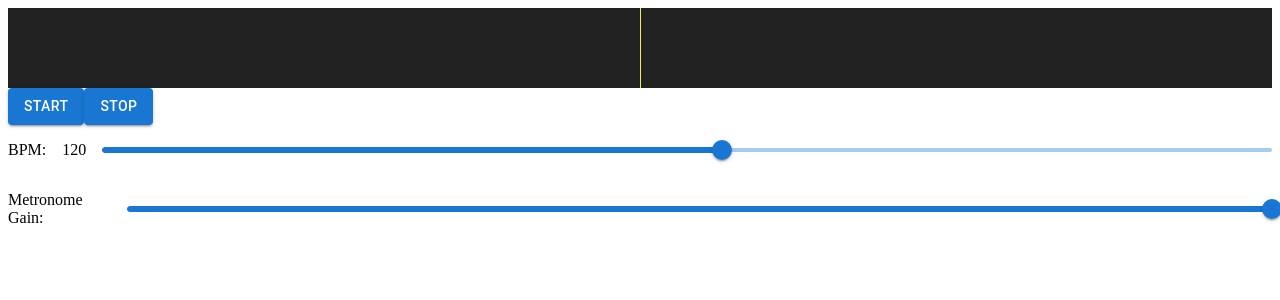
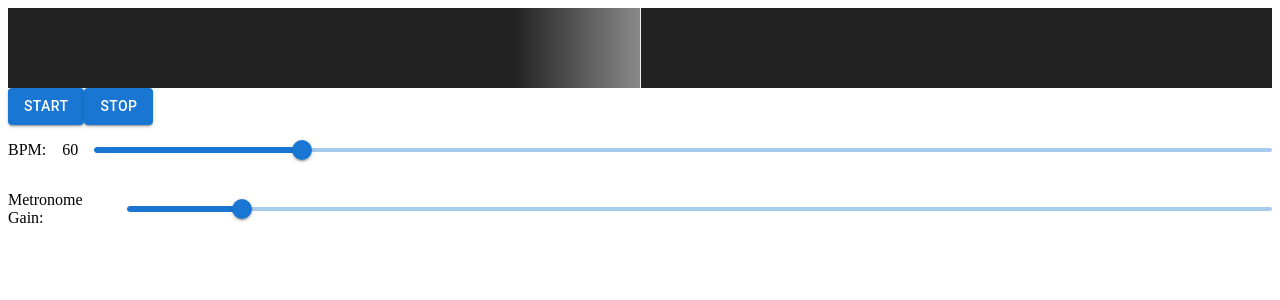
Before and after one commit to spensbot/metronome-, a React (Vite) app: page / in a window 1280 px wide. Shown: the top 300 px of the page. Built offline with nearby package versions, Linux system fonts and the light colour scheme.

Commit message:
Add pressed notes to visualizer

```diff
--- a/src/engine/AudioEngine.ts
+++ b/src/engine/AudioEngine.ts
@@ -1,7 +1,7 @@
 import { getAudioContext, loadBuffer } from './audioUtils'
 import metronomePath from '/metronome.mp3'
 import { store } from '../redux/store'
-import { AudioTime, ClockDelta, Tempo } from './Clock'
+import { AudioTime, ClockDelta, Duration, PerfTime, Tempo } from './Clock'
 
 interface GraphData {
   ctx: AudioContext
@@ -100,10 +100,24 @@ export default class AudioEngine {
     }
   }
 
+  audioTime(perfTime: PerfTime): AudioTime {
+    if (this.graph) {
+      return perfTime.toAudio(this.graph.clockDelta)
+    } else {
+      return AudioTime.zero()
+    }
+  }
+
+  clockDelta(): Duration {
+    return this.graph ? this.graph.clockDelta.duration : Duration.s(0)
+  }
+
   private playMetronomeSound(gain: number, time: AudioTime) {
     if (!this.graph) return
 
     const { ctx, metronome, gainNode } = this.graph
+
+    this.graph.clockDelta = new ClockDelta(ctx)
 
     const source = ctx.createBufferSource()
     source.buffer = metronome
--- a/src/engine/Clock.ts
+++ b/src/engine/Clock.ts
@@ -27,6 +27,10 @@ export class Duration {
 
   plus(other: Duration) {
     return new Duration(this.seconds + other.seconds)
+  }
+
+  debug(): string {
+    return `${this.s().toFixed(3)}s`
   }
 }
 
@@ -60,6 +64,8 @@ export class ClockDelta {
   }
 }
 
+// DOMHighResTimesStamp
+// https://developer.mozilla.org/en-US/docs/Web/API/DOMHighResTimeStamp
 export class PerfTime {
   duration: Duration
 
@@ -71,11 +77,19 @@ export class PerfTime {
     return new PerfTime(Duration.ms(window.performance.now()))
   }
 
+  // I havne't found docs to confirm. But many sources mention that the midi timestamp
+  // is based on the same DOMHighResTimeStamp as window.performance.now()
+  static fromMidi(midiMessageEvent: MIDIMessageEvent): PerfTime {
+    return new PerfTime(Duration.ms(midiMessageEvent.timeStamp))
+  }
+
   toAudio(delta: ClockDelta): AudioTime {
     return new AudioTime(this.duration.minus(delta.duration))
   }
 }
 
+// Web Audio Context currentTime property
+// https://developer.mozilla.org/en-US/docs/Web/API/BaseAudioContext/currentTime
 export class AudioTime {
   duration: Duration
 
--- a/src/engine/MidiEngine.ts
+++ b/src/engine/MidiEngine.ts
@@ -1,6 +1,8 @@
 import { MidiMessage, parseMidiMessage } from './midiUtils'
 
-function onMidi(access: MIDIAccess, cb: (message: MidiMessage) => void) {
+type MidiCb = (message: MidiMessage) => void
+
+function onMidi(access: MIDIAccess, cb: MidiCb) {
   console.log('setting midi')
   access.inputs.forEach(input => {
     input.onmidimessage = e => {
@@ -13,13 +15,14 @@ function onMidi(access: MIDIAccess, cb: (message: MidiMessage) => void) {
 export default class MidiEngine {
   midiAccess: MIDIAccess | null = null
 
-  async init() {
+  async init(onPress: MidiCb) {
     this.midiAccess = await navigator.requestMIDIAccess()
 
-    onMidi(this.midiAccess, message => {
+    onMidi(this.midiAccess, (message: MidiMessage) => {
       if (message.type === 'on') {
-        const diff = performance.now() - message.timeStamp
-        console.log(`${message.note} | ${message.velocity} | ${diff}`)
+        onPress(message)
+      } else {
+        console.log(message)
       }
     })
   }
--- a/src/engine/engine.ts
+++ b/src/engine/engine.ts
@@ -2,14 +2,60 @@ import AudioEngine from "./AudioEngine"
 import MidiEngine from "./MidiEngine"
 import onNextGesture from "./onNextGesture"
 import { animationStore, setAnimationState } from "../redux/animationStore"
+import { store } from '../redux/store'
+import { MidiMessage } from "./midiUtils"
+import { addNote, clearNotes } from "../redux/noteSlice"
+import { ClockDelta, PerfTime } from "./Clock"
 
 export class Engine {
   audioEngine: AudioEngine = new AudioEngine()
   private midiEngine: MidiEngine = new MidiEngine()
+  lastCursorRatio: number = 0
+  animationHandle: number = 0
 
   init() {
     this.audioEngine.init()
-    this.midiEngine.init()
+    this.midiEngine.init((message: MidiMessage) => {
+      // if (this.audioEngine.graph) {
+      //   const perfNow = PerfTime.now().duration.debug()
+      //   const messagePerf = message.time.duration.debug()
+      //   const messageAudio = this.audioEngine.audioTime(message.time).duration.debug()
+      //   const audioNow = this.audioEngine.currentTime().duration.debug()
+      //   const delta = this.audioEngine.clockDelta().debug()
+      //   const deltaNow = new ClockDelta(this.audioEngine.graph?.ctx).duration.debug()
+      //   console.log(`Perf: ${perfNow} | Audio: ${audioNow} | Delta: ${delta}`)
+      //   console.log(`Message Perf: ${messagePerf} | Audio: ${messageAudio} | DeltaNow: ${deltaNow}`)
+      //   console.log(`${message.time}`)
+      // }
+
+      store.dispatch(addNote({
+        ...message,
+        time: this.audioEngine.audioTime(message.time)
+      }))
+    })
+
+    const animate = () => {
+      const audio = this.audioEngine
+      const cursorRatio = audio.visualizerRatio(audio.currentTime())
+      if (cursorRatio < 0.5 && this.lastCursorRatio > 0.5) {
+        // Focus Shift
+        store.dispatch(clearNotes())
+      }
+
+      animationStore.dispatch(setAnimationState({
+        cursorRatio
+      }))
+
+      this.animationHandle = requestAnimationFrame(animate)
+
+      this.lastCursorRatio = cursorRatio
+    }
+
+    this.animationHandle = requestAnimationFrame(animate)
+  }
+
+  cleanup() {
+    cancelAnimationFrame(this.animationHandle)
   }
 
   start() {
@@ -22,17 +68,7 @@ export class Engine {
 }
 
 const engine = new Engine()
-const audio = engine.audioEngine
 
 onNextGesture(() => { engine.init() })
 
-function animate() {
-  animationStore.dispatch(setAnimationState({
-    cursorRatio: audio.visualizerRatio(audio.currentTime())
-  }))
-  requestAnimationFrame(animate)
-}
-
-requestAnimationFrame(animate)
-
 export default engine
--- a/src/engine/midiUtils.ts
+++ b/src/engine/midiUtils.ts
@@ -1,10 +1,20 @@
+import { PerfTime } from "./Clock"
+
 export type MessageType = 'off' | 'on' | 'unknown'
 
-export interface MidiMessage {
-  timeStamp: number,
+const VELOCITY_MAX = 127
+
+// Velocity from 0 to 1
+function velocity(velocityInt: number) {
+  return velocityInt / VELOCITY_MAX
+}
+
+export interface MidiMessage<Time = PerfTime> {
+  time: Time,
   type: MessageType,
   note: number, // 0-127
   velocity: number // 0-127
+  typeInt: number
 }
 
 const messageTypeMap: { [key: number]: MessageType } = {
@@ -12,11 +22,16 @@ const messageTypeMap: { [key: number]: MessageType } = {
   128: 'off'
 }
 
-export function parseMidiMessage(e: MIDIMessageEvent): MidiMessage {
+export function parseMidiMessage(e: MIDIMessageEvent): MidiMessage<PerfTime> {
+  const typeInt = e.data[0]
+  const noteInt = e.data[1]
+  const velocityInt = e.data[2]
+
   return {
-    timeStamp: e.timeStamp,
-    type: messageTypeMap[e.data[0]] ?? "unknown",
-    note: e.data[1],
-    velocity: e.data[2]
+    time: PerfTime.fromMidi(e),
+    type: messageTypeMap[typeInt] ?? "unknown",
+    note: noteInt,
+    velocity: velocity(velocityInt),
+    typeInt
   }
 }
--- a/src/react/Visualizer.tsx
+++ b/src/react/Visualizer.tsx
@@ -1,6 +1,11 @@
 import styled from "@emotion/styled"
 import engine from "../engine/engine"
 import useAnimatedValue from "./hooks/useAnimatedValue"
+import { MidiMessage } from "../engine/midiUtils"
+import { AudioTime } from "../engine/Clock"
+import { useNote } from "../redux/hooks"
+
+const CURSOR_WIDTH = 10
 
 function Cursor() {
   const cursorRatio = useAnimatedValue(() => {
@@ -8,21 +13,40 @@ function Cursor() {
     return audio.visualizerRatio(audio.currentTime())
   })
 
-  return <CursorRoot style={{ left: `${cursorRatio * 100}%` }} />
+  return <CursorRoot style={{ left: `${cursorRatio * 100 - CURSOR_WIDTH}%` }} />
 }
 
 const CursorRoot = styled.div`
-  width: 1px;
+  width: ${CURSOR_WIDTH}%;
   height: 100%;
-  background-color: #ee5;
+  /* background-color: #ee5; */
+  position: absolute;
+  background: linear-gradient(to right, transparent, #fff7);
+`
+
+function Note({ note }: { note: MidiMessage<AudioTime> }) {
+  const ratio = engine.audioEngine.visualizerRatio(note.time)
+
+  return <NoteRoot style={{ left: `${ratio * 100}%` }} />
+}
+
+const NoteRoot = styled.div`
+  width: 2px;
+  height: 100%;
+  background-color: #55f;
   position: absolute;
 `
 
 export default function Visualizer() {
+  const notes = useNote((state) => state.focusedNotes)
+
   return (
     <Backdrop>
       <Center />
       <Cursor />
+      {notes.map((note) => {
+        return <Note note={note} key={note.time.duration.s()} />
+      })}
     </Backdrop>
   )
 }
--- a/src/react/base/Slider.tsx
+++ b/src/react/base/Slider.tsx
@@ -8,11 +8,16 @@ export interface SliderProps extends _SliderProps {
 }
 
 const Slider: React.FC<SliderProps> = (props) => {
+  const sliderProps = {
+    ...props,
+  }
+  delete sliderProps.valueDisplay
+
   return (
     <Root>
       <Label text={props.label} style={{ marginRight: "1rem" }} />
       <Label text={props.valueDisplay} style={{ marginRight: "1rem" }} />
-      <_Slider {...props} />
+      <_Slider {...sliderProps} />
     </Root>
   )
 }
--- a/src/redux/hooks.ts
+++ b/src/redux/hooks.ts
@@ -2,9 +2,14 @@ import { useSelector } from "react-redux"
 import { RootState } from "./store"
 import { SettingsState } from "./settingsSlice"
 import { AnimationState } from "./animationStore"
+import { NoteState } from "./noteSlice"
 
 export function useSettings<T>(cb: (settings: SettingsState) => T) {
   return useSelector((state: RootState) => cb(state.settings))
+}
+
+export function useNote<T>(cb: (note: NoteState) => T) {
+  return useSelector((state: RootState) => cb(state.note))
 }
 
 export function useAnimation<T>(cb: (state: AnimationState) => T) {
--- /dev/null
+++ b/src/redux/noteSlice.ts
@@ -0,0 +1,30 @@
+import { createSlice } from '@reduxjs/toolkit'
+import type { PayloadAction } from '@reduxjs/toolkit'
+import { AudioTime } from '../engine/Clock'
+import { MidiMessage } from '../engine/midiUtils'
+
+export interface NoteState {
+  focusedNotes: MidiMessage<AudioTime>[]
+}
+
+const initialState: NoteState = {
+  focusedNotes: []
+}
+
+export const noteSlice = createSlice({
+  name: 'note',
+  initialState,
+  reducers: {
+    addNote: (state, action: PayloadAction<MidiMessage<AudioTime>>) => {
+      state.focusedNotes.push(action.payload)
+    },
+    clearNotes: (state) => {
+      state.focusedNotes = []
+    },
+  },
+})
+
+// Action creators are generated for each case reducer function
+export const { addNote, clearNotes } = noteSlice.actions
+
+export default noteSlice.reducer
--- a/src/redux/settingsSlice.ts
+++ b/src/redux/settingsSlice.ts
@@ -10,8 +10,8 @@ export interface SettingsState {
 }
 
 const initialState: SettingsState = {
-  tempo: Tempo.bpm(120),
-  metronomeGain: 1.0,
+  tempo: Tempo.bpm(60),
+  metronomeGain: 0.1,
   snareGain: 1.0,
   kickGain: 1.0
 }
--- a/src/redux/store.ts
+++ b/src/redux/store.ts
@@ -1,10 +1,16 @@
 import { configureStore } from '@reduxjs/toolkit'
 import settingsReducer from './settingsSlice'
+import noteReducer from './noteSlice'
 
 export const store = configureStore({
   reducer: {
-    settings: settingsReducer
+    settings: settingsReducer,
+    note: noteReducer
   },
+  middleware: getDefaultMiddleware =>
+    getDefaultMiddleware({
+      serializableCheck: false
+    })
 })
 
 // Infer the `RootState` and `AppDispatch` types from the store itself
```
Also changed, not shown: test.ts (added, +21 -0 lines), 1 other file (tests, documents, lock files or other folders).
